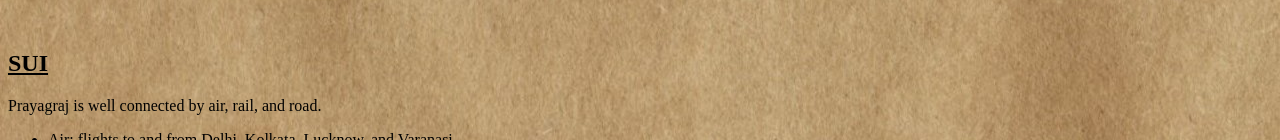
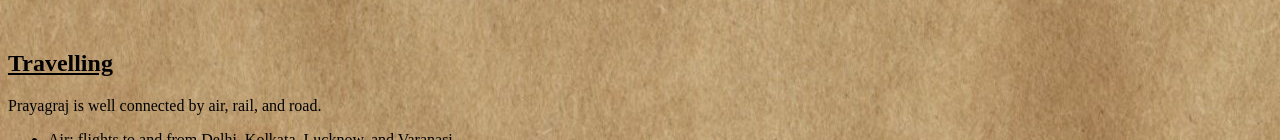
Before and after one commit to Rammbler/all, a plain HTML site: page index.html in a window 1280 px wide. Shown: the part 707-847 px from the top of the page. Drawn offline with Linux system fonts and the light colour scheme.

Commit message:
Update index.html
some minor changes

```diff
--- a/index.html
+++ b/index.html
@@ -68,7 +68,7 @@
 
             <br>
 
-            <h2 style="color:black;"><u>SUI</u></h2>
+            <h2 style="color:black;"><u>Travelling</u></h2>
             <p style="color: black;">Prayagraj is well connected by air, rail, and road.</p>
             <ul style="color: black;">
                 <li>Air: flights to and from Delhi, Kolkata, Lucknow, and Varanasi</li>
```
